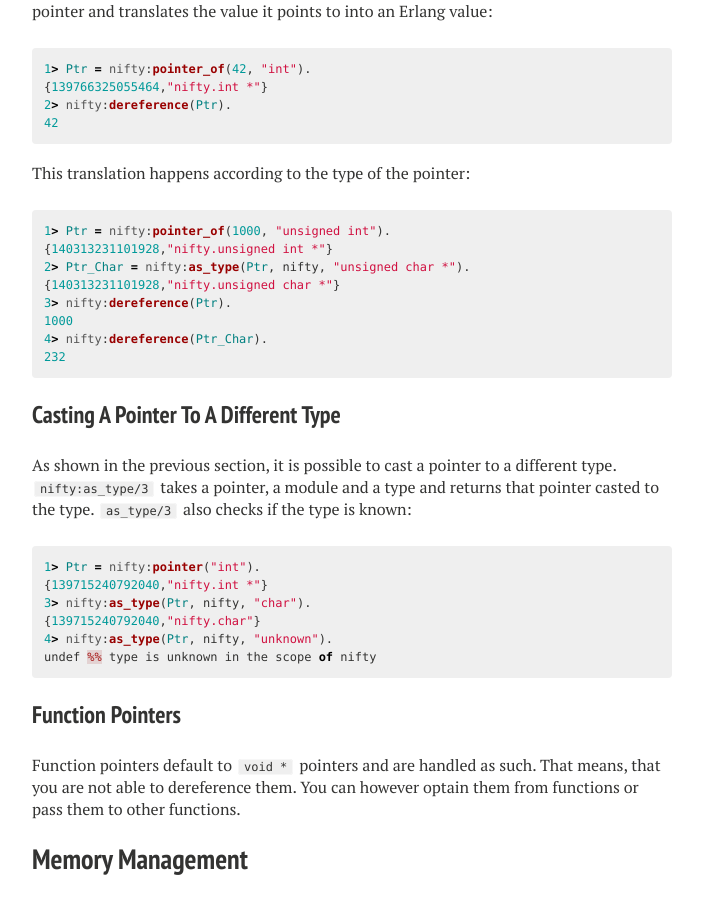
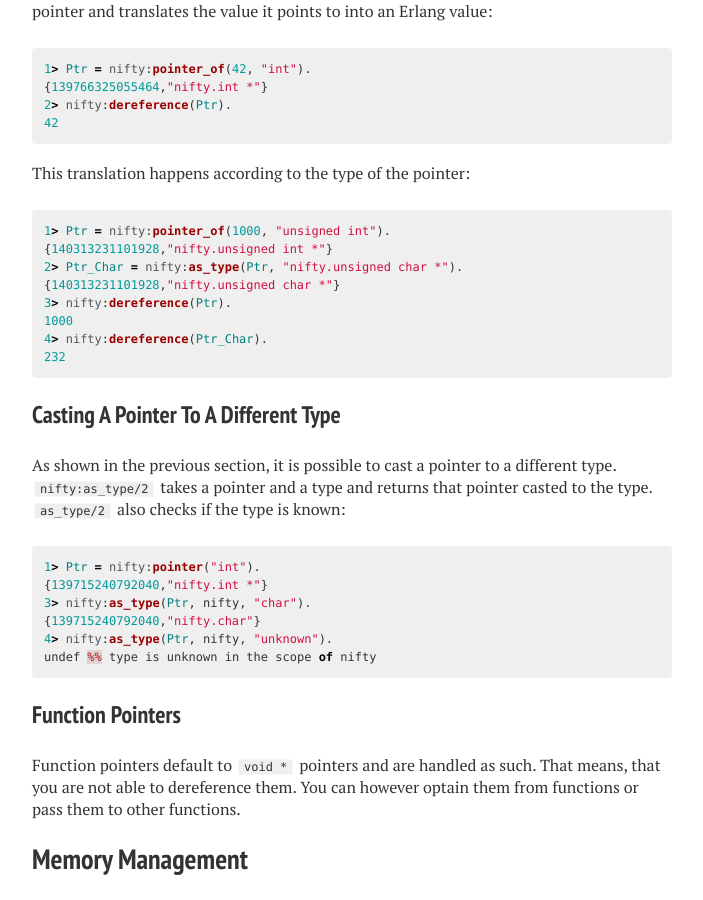
Before and after one commit to parapluu/nifty, a Jekyll site: the page built from tut4.md, in a window 1280 px wide and 900 px high, scrolled down 2236 px. Shown: the whole window, without its empty margins (288-991 px from the left). Built offline with Jekyll 4.4.1, drawn with Linux system fonts in a browser that asks for light colours; nearby versions of some CDN libraries; Markdown is read by kramdown in place of the engine named in the settings.

```diff
--- a/tut4.md
+++ b/tut4.md
@@ -107,7 +107,7 @@ This translation happens according to the type of the pointer:
 {% highlight Erlang %}
 1> Ptr = nifty:pointer_of(1000, "unsigned int").
 {140313231101928,"nifty.unsigned int *"}
-2> Ptr_Char = nifty:as_type(Ptr, nifty, "unsigned char *").
+2> Ptr_Char = nifty:as_type(Ptr, "nifty.unsigned char *").
 {140313231101928,"nifty.unsigned char *"}
 3> nifty:dereference(Ptr).
 1000
@@ -116,8 +116,8 @@ This translation happens according to the type of the pointer:
 {% endhighlight %}
 
 ### Casting A Pointer To A Different Type
-As shown in the previous section, it is possible to cast a pointer to a different type. `nifty:as_type/3`
-takes a pointer, a module and a type and returns that pointer casted to the type. `as_type/3` also checks
+As shown in the previous section, it is possible to cast a pointer to a different type. `nifty:as_type/2`
+takes a pointer and a type and returns that pointer casted to the type. `as_type/2` also checks
 if the type is known:
 
 {% highlight Erlang %}
```
Also changed, not shown: tut.md (+0 -1 lines), tut5.md (+2 -2 lines).
